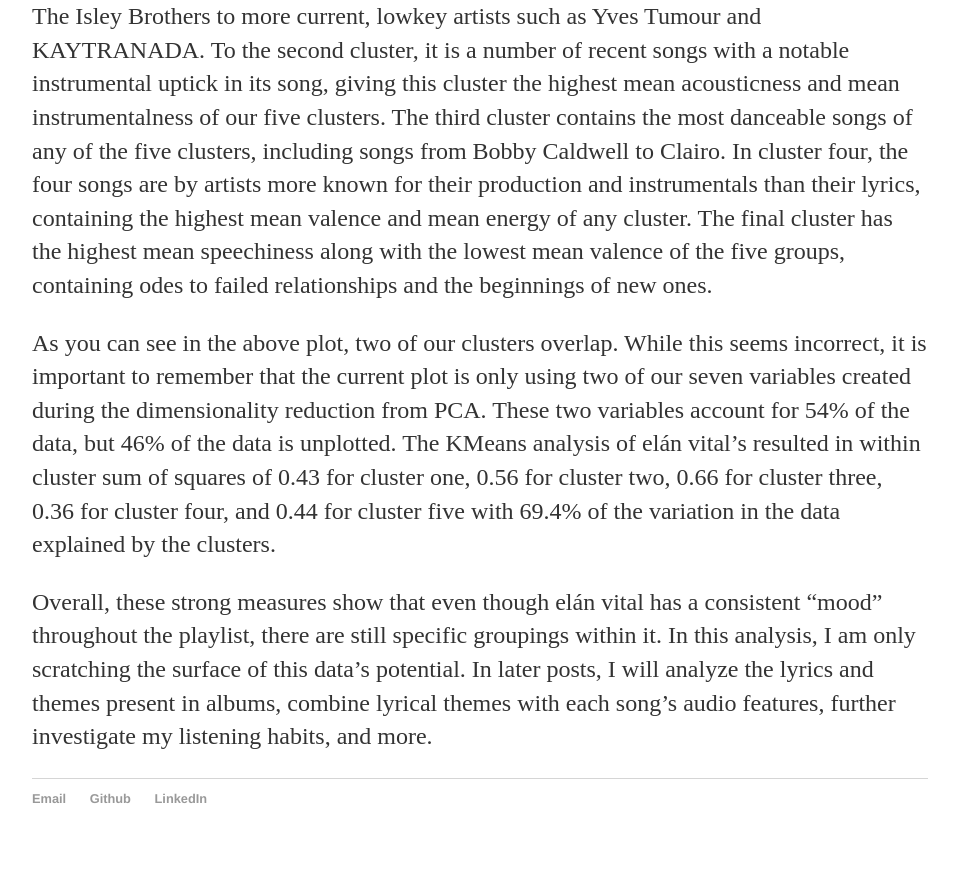
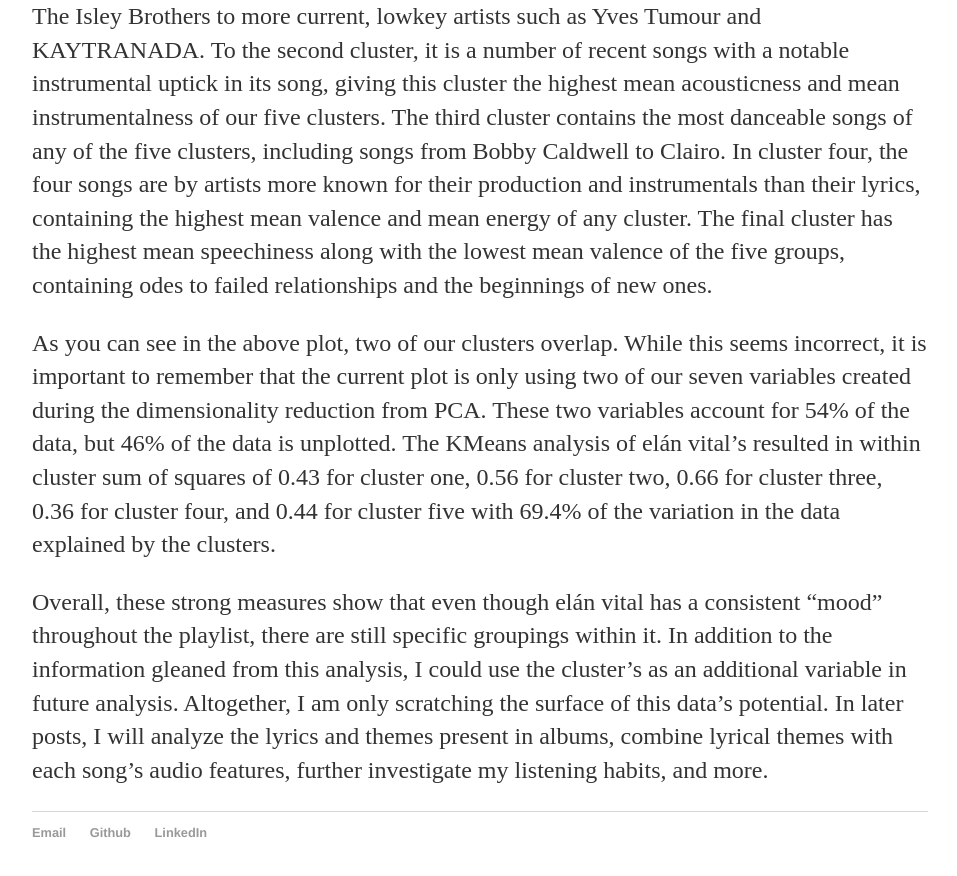
Before and after one commit to mtnartker/mtnartker.github.io, a Jekyll site: the page built from _posts/2020-08-15-spotify-api-spotifyr-intro.md, in a window 1280 px wide and 900 px high, scrolled down 6284 px. Shown: the top 876 px of the window, without its empty margins (160-1117 px from the left). Built offline with Jekyll 4.4.1, drawn with Linux system fonts in a browser that asks for light colours.

Commit message:
Update 2020-08-15-spotify-api-spotifyr-intro.md

```diff
--- a/_posts/2020-08-15-spotify-api-spotifyr-intro.md
+++ b/_posts/2020-08-15-spotify-api-spotifyr-intro.md
@@ -44,4 +44,4 @@ In cluster one in the top right, we have songs from iconic artists such as Micha
 
 As you can see in the above plot, two of our clusters overlap. While this seems incorrect, it is important to remember that the current plot is only using two of our seven variables created during the dimensionality reduction from PCA. These two variables account for 54% of the data, but 46% of the data is unplotted. The KMeans analysis of elán vital’s resulted in within cluster sum of squares of 0.43 for cluster one, 0.56 for cluster two, 0.66 for cluster three, 0.36 for cluster four, and 0.44 for cluster five with 69.4% of the variation in the data explained by the clusters.
 
-Overall, these strong measures show that even though elán vital has a consistent “mood” throughout the playlist, there are still specific groupings within it. In this analysis, I am only scratching the surface of this data's potential. In later posts, I will analyze the lyrics and themes present in albums, combine lyrical themes with each song's audio features, further investigate my listening habits, and more.
+Overall, these strong measures show that even though elán vital has a consistent “mood” throughout the playlist, there are still specific groupings within it. In addition to the information gleaned from this analysis, I could use the cluster's as an additional variable in future analysis. Altogether, I am only scratching the surface of this data's potential. In later posts, I will analyze the lyrics and themes present in albums, combine lyrical themes with each song's audio features, further investigate my listening habits, and more.
```
